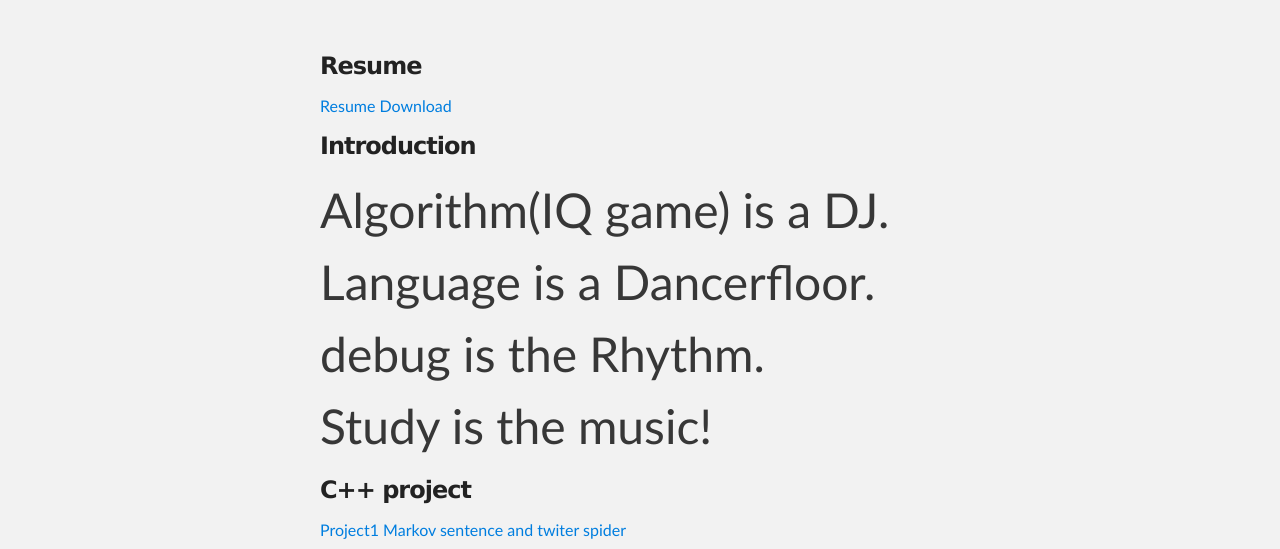
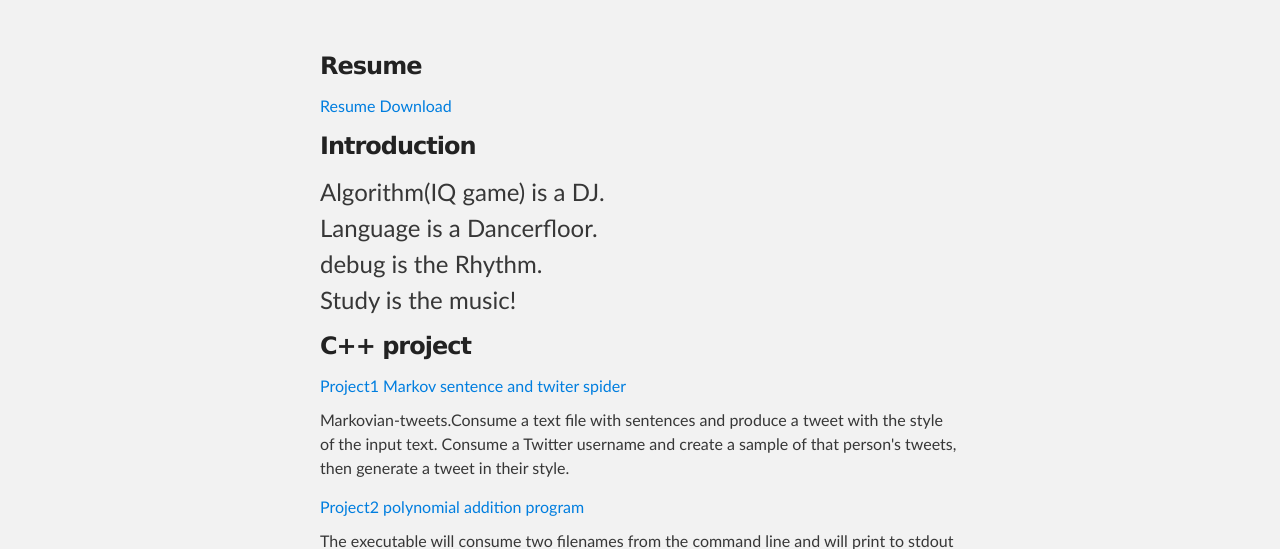
Before and after one commit to Patrickhack/Patrickhack.github.io, a plain HTML site: page index.html in a window 1280 px wide. Shown: the part 176-725 px from the top of the page. Drawn offline with Linux system fonts and the light colour scheme.

Commit message:
Update index.html

```diff
--- a/index.html
+++ b/index.html
@@ -32,7 +32,7 @@
 <a href="https://github.com/yuhaocode/first-module/raw/master/yuhao%20peng%20cv.pdf"><big>Resume Download</big></a>
         <h3>
  <a id="Introduction" class="anchor" href="#welcome-to-github-pages" aria-hidden="true"><span aria-hidden="true" class="octicon octicon-link"></span></a>Introduction</h3>
-<font size="7">
+<font size="5">
   Algorithm(IQ game) is a DJ.<br>Language is a Dancerfloor.<br>debug is the Rhythm. <br>Study is the music!
  </font>
         <h3>
```
